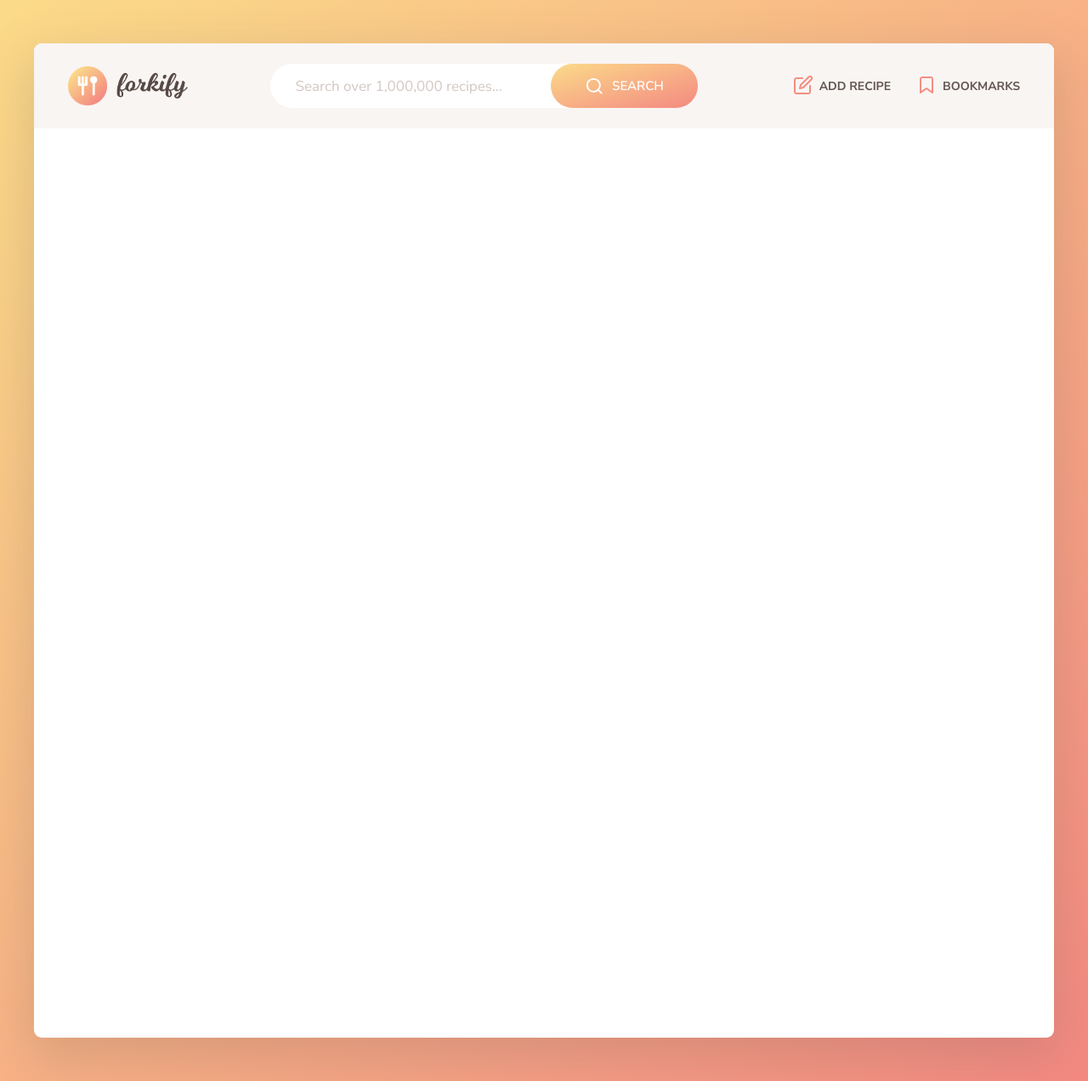
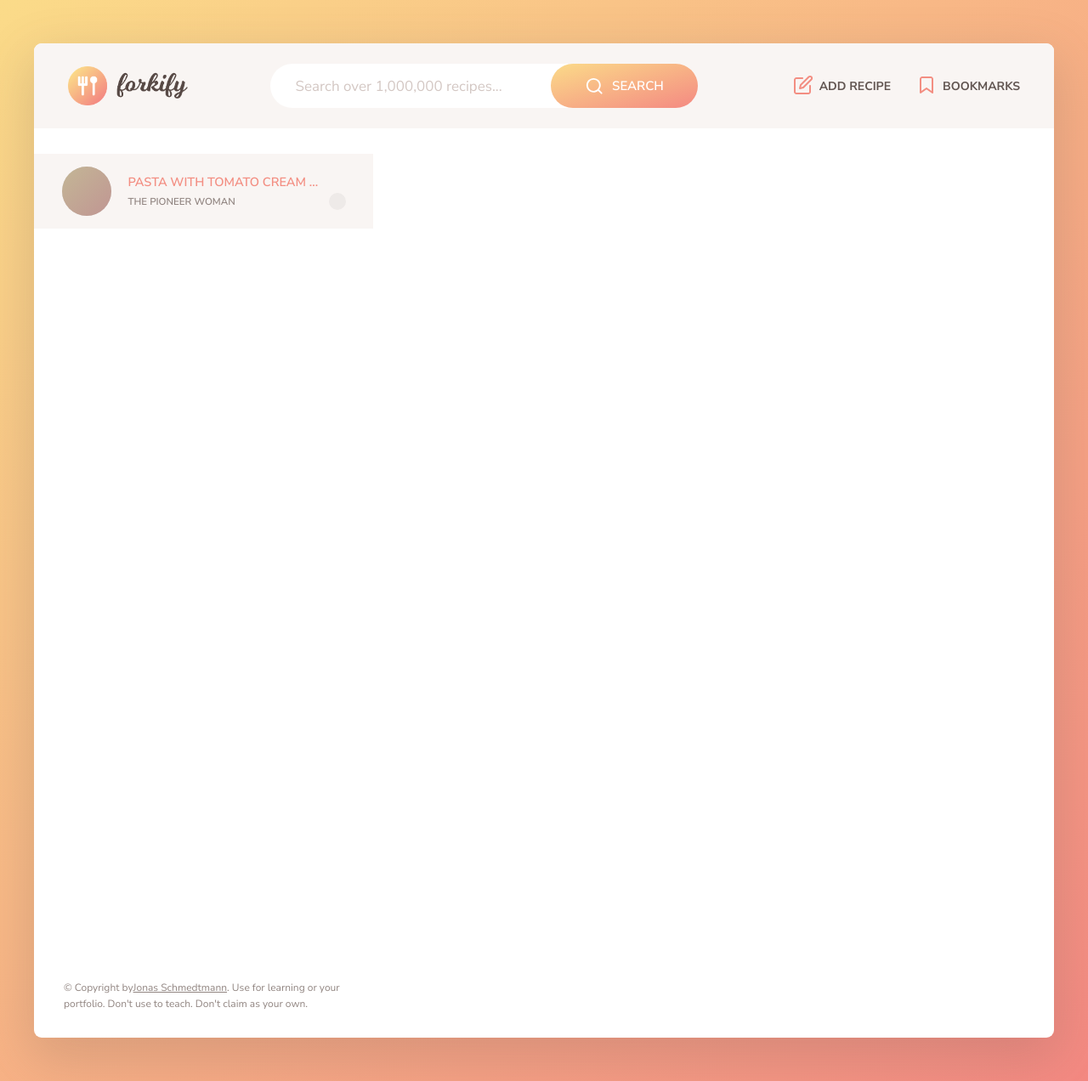
Before and after one commit to Withlaw/-_-, a React (Create React App) app in the folder JS_ZtoE/Forkify/react-app/: page / in a window 1280 px wide. Shown: the whole page at 85% size. Built offline with nearby package versions, Linux system fonts and the light colour scheme; no server answers; grey boxes are pictures that could not be loaded; a web font is replaced by a local one.

Commit message:
forkify: search ui 구현

```diff
--- /dev/null
+++ b/JS_ZtoE/Forkify/react-app/src/components/Bookmark.tsx
@@ -0,0 +1,5 @@
+const Bookmarks = () => {
+  return null;
+};
+
+export default Bookmarks;
--- a/JS_ZtoE/Forkify/react-app/src/components/Header.tsx
+++ b/JS_ZtoE/Forkify/react-app/src/components/Header.tsx
@@ -1,79 +1,39 @@
 import logo from "@/assets/images/logo.png";
 import icons from "@/assets/icons/icons.svg";
 import { useEffect } from "react";
-import { API_KEY, API_URL } from "@/constants";
+import { API_KEY, API_BASE_URL } from "@/constants";
+import Navigation, { NavigationItemType } from "@/components/Nav";
+import RecipeSearch from "@/components/Search";
 
 const Header = () => {
-  useEffect(() => {
-    fetch(API_URL + `recipes?search=rice&key=${API_KEY}`)
-      .then(res => res.json())
-      .then(data => {
-        console.log("api test: ", data);
-      });
-  }, []);
+  // useEffect(() => {
+  //   fetch(API_BASE_URL + `recipes?search=rice&key=${API_KEY}`)
+  //     .then(res => res.json())
+  //     .then(data => {
+  //       console.log("api test: ", data);
+  //     });
+  // }, []);
+
+  const navList: NavigationItemType[] = [
+    {
+      name: "Add recipe",
+      iconHref: "icon-edit",
+    },
+    {
+      name: "Bookmarks",
+      iconHref: "icon-bookmark",
+    },
+  ];
+
   return (
     <header className="header">
       <img src={logo} alt="Logo" className="header__logo" />
-      <form className="search">
-        <input
-          type="text"
-          className="search__field"
-          placeholder="Search over 1,000,000 recipes..."
-        />
-        <button className="btn search__btn">
-          <svg className="search__icon">
-            <use href={`${icons}#icon-search`}></use>
-          </svg>
-          <span>Search</span>
-        </button>
-      </form>
-
-      <nav className="nav">
-        <ul className="nav__list">
-          <li className="nav__item">
-            <button className="nav__btn nav__btn--add-recipe">
-              <svg className="nav__icon">
-                <use href={`${icons}#icon-edit`}></use>
-              </svg>
-              <span>Add recipe</span>
-            </button>
-          </li>
-          <li className="nav__item">
-            <button className="nav__btn nav__btn--bookmarks">
-              <svg className="nav__icon">
-                <use href={`${icons}#icon-bookmark`}></use>
-              </svg>
-              <span>Bookmarks</span>
-            </button>
-            <div className="bookmarks">
-              <ul className="bookmarks__list">
-                <div className="message">
-                  <div>
-                    <svg>
-                      <use href={`${icons}#icon-smile`}></use>
-                    </svg>
-                  </div>
-                  <p>No bookmarks yet. Find a nice recipe and bookmark it :)</p>
-                </div>
-
-                <li className="preview">
-                  <a className="preview__link" href="#23456">
-                    <figure className="preview__fig">
-                      <img src="src/img/test-1.jpg" alt="Test" />
-                    </figure>
-                    <div className="preview__data">
-                      <h4 className="preview__name">
-                        Pasta with Tomato Cream ...
-                      </h4>
-                      <p className="preview__publisher">The Pioneer Woman</p>
-                    </div>
-                  </a>
-                </li>
-              </ul>
-            </div>
-          </li>
-        </ul>
-      </nav>
+      <RecipeSearch />
+      <Navigation>
+        {navList.map((nav, idx) => (
+          <Navigation.Item key={idx} {...nav} />
+        ))}
+      </Navigation>
     </header>
   );
 };
--- a/JS_ZtoE/Forkify/react-app/src/components/Layout.tsx
+++ b/JS_ZtoE/Forkify/react-app/src/components/Layout.tsx
@@ -1,10 +1,12 @@
 import "@/sass/main.scss";
 import Header from "@/components/Header";
+import RecipeSearchResult from "@/components/Result";
 
 const Layout = () => {
   return (
     <div className="container">
       <Header />
+      <RecipeSearchResult />
     </div>
   );
 };
--- /dev/null
+++ b/JS_ZtoE/Forkify/react-app/src/components/Nav.tsx
@@ -0,0 +1,35 @@
+import icons from "@/assets/icons/icons.svg";
+import React from "react";
+
+export type NavigationType = { children?: React.ReactNode };
+
+const Navigation = ({ children }: NavigationType) => {
+  return (
+    <nav className="nav">
+      <ul className="nav__list">{children}</ul>
+    </nav>
+  );
+};
+
+export type NavigationItemType = {
+  name: string;
+  iconHref: string;
+  route?: string;
+};
+
+const Item = ({ name, iconHref, route }: NavigationItemType) => {
+  return (
+    <li className="nav__item">
+      <button className="nav__btn">
+        <svg className="nav__icon">
+          <use href={`${icons}#${iconHref}`}></use>
+        </svg>
+        <span>{name}</span>
+      </button>
+    </li>
+  );
+};
+
+Navigation.Item = Item;
+
+export default Navigation;
--- /dev/null
+++ b/JS_ZtoE/Forkify/react-app/src/components/Result.tsx
@@ -0,0 +1,42 @@
+const RecipeSearchResult = () => {
+  return (
+    <div className="search-results">
+      <ul className="results">
+        <li className="preview">
+          <a className="preview__link preview__link--active" href="#23456">
+            <figure className="preview__fig">
+              <img src="src/img/test-1.jpg" alt="Test" />
+            </figure>
+            <div className="preview__data">
+              <h4 className="preview__title">Pasta with Tomato Cream ...</h4>
+              <p className="preview__publisher">The Pioneer Woman</p>
+              <div className="preview__user-generated">
+                <svg>
+                  <use href="src/img/icons.svg#icon-user"></use>
+                </svg>
+              </div>
+            </div>
+          </a>
+        </li>
+      </ul>
+
+      <div className="pagination"></div>
+
+      <p className="copyright">
+        &copy; Copyright by
+        <a
+          className="twitter-link"
+          target="_blank"
+          href="https://twitter.com/jonasschmedtman"
+          rel="noreferrer"
+        >
+          Jonas Schmedtmann
+        </a>
+        . Use for learning or your portfolio. Don't use to teach. Don't claim as
+        your own.
+      </p>
+    </div>
+  );
+};
+
+export default RecipeSearchResult;
--- /dev/null
+++ b/JS_ZtoE/Forkify/react-app/src/components/Search.tsx
@@ -0,0 +1,52 @@
+import icons from "@/assets/icons/icons.svg";
+
+type RecipeSearchType = {};
+
+const RecipeSearch = () => {
+  return (
+    <form className="search">
+      <input
+        type="text"
+        name="search"
+        className="search__field"
+        placeholder="Search over 1,000,000 recipes..."
+      />
+      <button className="btn search__btn">
+        <svg className="search__icon">
+          <use href={`${icons}#icon-search`}></use>
+        </svg>
+        <span>Search</span>
+      </button>
+    </form>
+  );
+};
+
+const Result = () => {
+  return null;
+};
+RecipeSearch.Result = Result;
+
+/*
+const Form = () => {
+  return (
+    <form className="search">
+      <input
+        type="text"
+        name="search"
+        className="search__field"
+        placeholder="Search over 1,000,000 recipes..."
+      />
+      <button className="btn search__btn">
+        <svg className="search__icon">
+          <use href={`${icons}#icon-search`}></use>
+        </svg>
+        <span>Search</span>
+      </button>
+    </form>
+  );
+};
+
+RecipeSearch.Form = Form;
+*/
+
+export default RecipeSearch;
--- a/JS_ZtoE/Forkify/react-app/src/constants.ts
+++ b/JS_ZtoE/Forkify/react-app/src/constants.ts
@@ -1,3 +1,3 @@
-export const API_URL = process.env.REACT_APP_API_BASE_URL;
+export const API_BASE_URL = process.env.REACT_APP_API_BASE_URL;
 
 export const API_KEY = process.env.REACT_APP_API_KEY;
```
